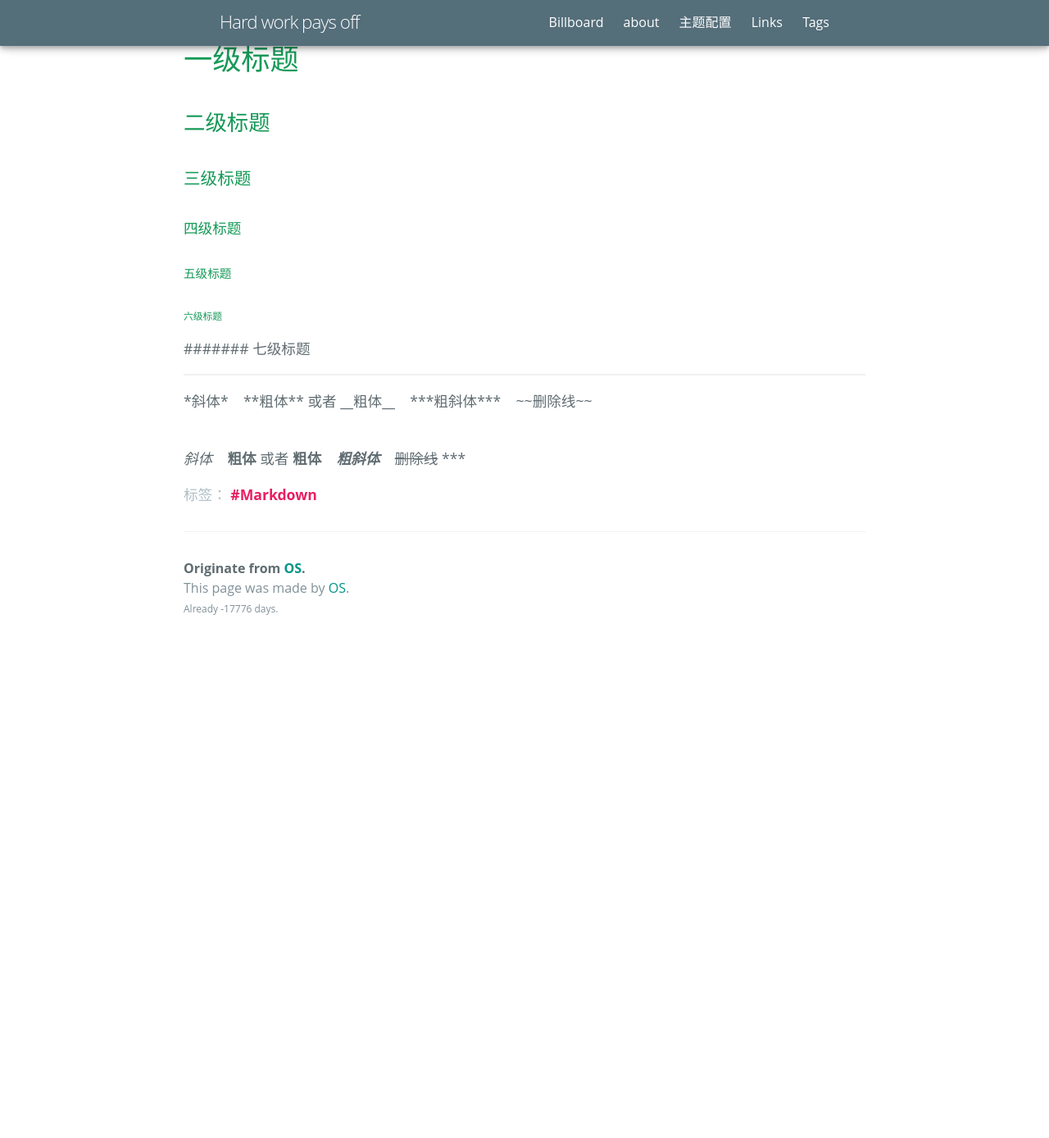
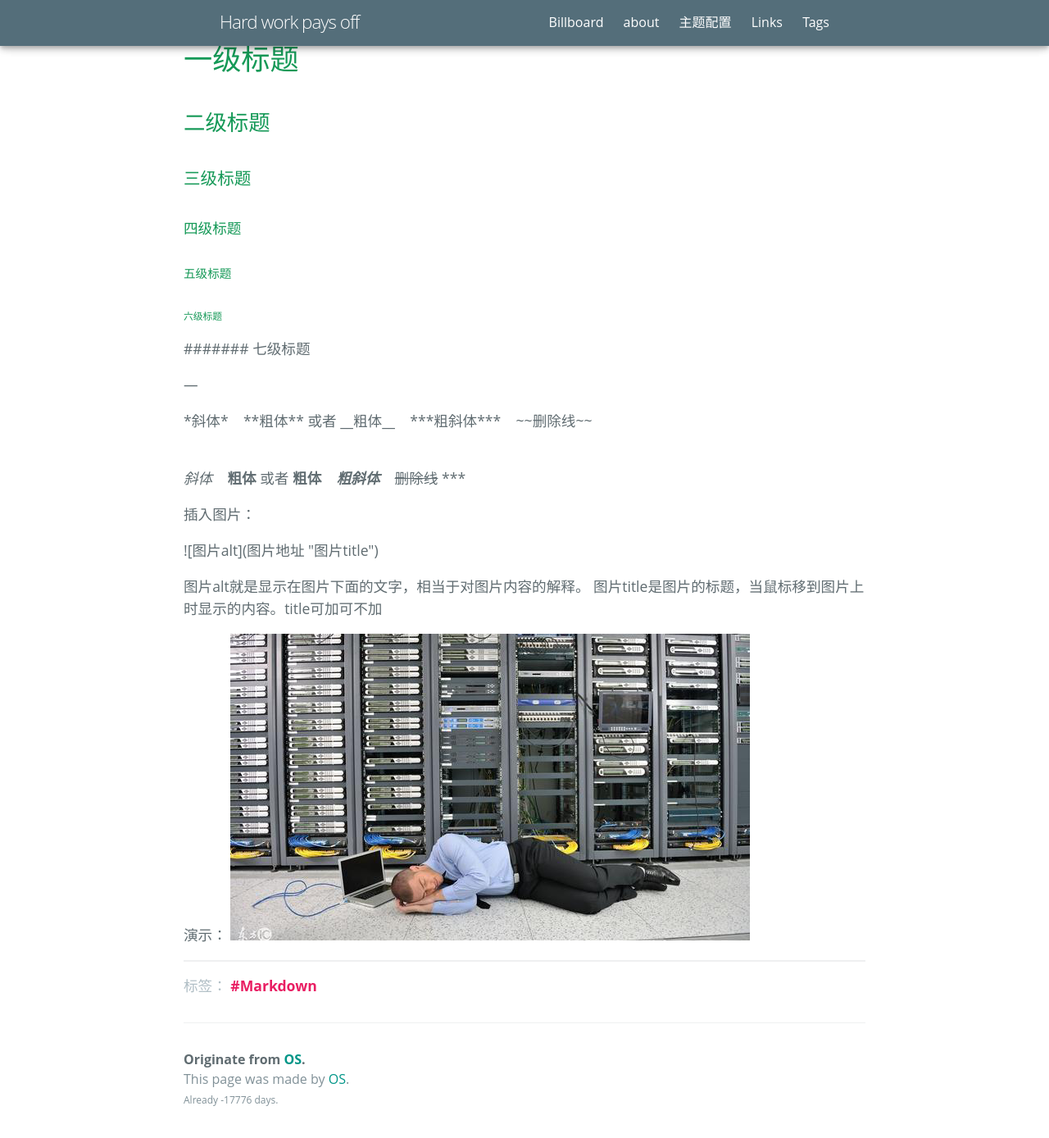
Before and after one commit to xiaoshou0427/xiaoshou0427.github.io, a Jekyll site: the page built from _posts/2019-09-02-Markdown.md, in a window 1280 px wide and 1400 px high, scrolled down 761 px. Shown: the top 1388 px of the window at 82% size. Built offline with Jekyll 4.4.1, drawn with Linux system fonts in a browser that asks for light colours; some web fonts are replaced; before the commit the page ends 1562 px from its top, so only the background shows below that.

Commit message:
Update 2019-09-02-Markdown.md

```diff
--- a/_posts/2019-09-02-Markdown.md
+++ b/_posts/2019-09-02-Markdown.md
@@ -25,7 +25,17 @@ Test:
 ###### 六级标题
 ####### 七级标题
 
----
+--- <!-- 分割线 -->
 <p>*斜体* &nbsp;&nbsp; **粗体**  或者  __粗体__  &nbsp;&nbsp;   ***粗斜体*** &nbsp;&nbsp;  ~~删除线~~</p> <br>
  *斜体* &nbsp;&nbsp; **粗体**  或者  __粗体__  &nbsp;&nbsp;   ***粗斜体*** &nbsp;&nbsp;  ~~删除线~~
-***
+*** <!-- 分割线 -->
+
+插入图片：
+<p>![图片alt](图片地址 "图片title")</p>
+图片alt就是显示在图片下面的文字，相当于对图片内容的解释。
+图片title是图片的标题，当鼠标移到图片上时显示的内容。title可加可不加
+
+演示：
+![演示图片](https://github.com/xiaoshou0427/xiaoshou0427.github.io/blob/master/avatar/it.png "Test_image")
+
+----
```
